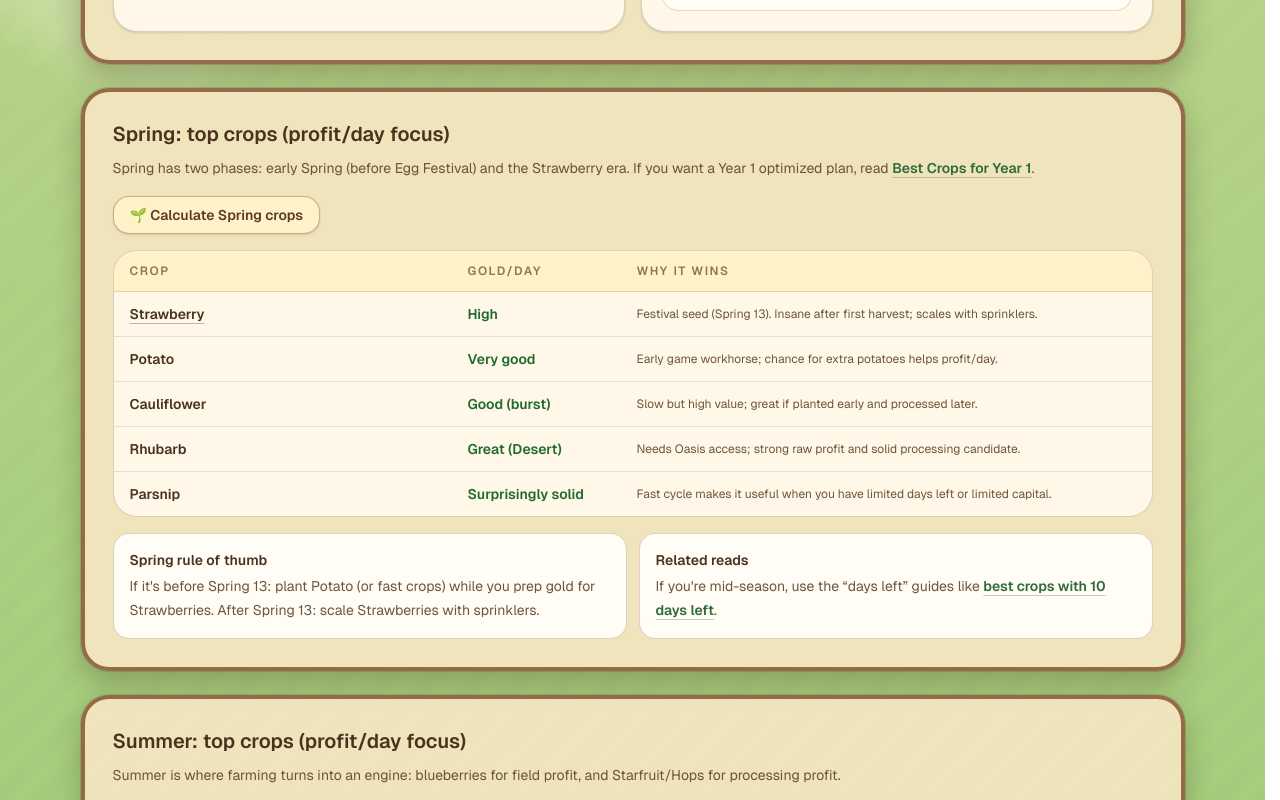
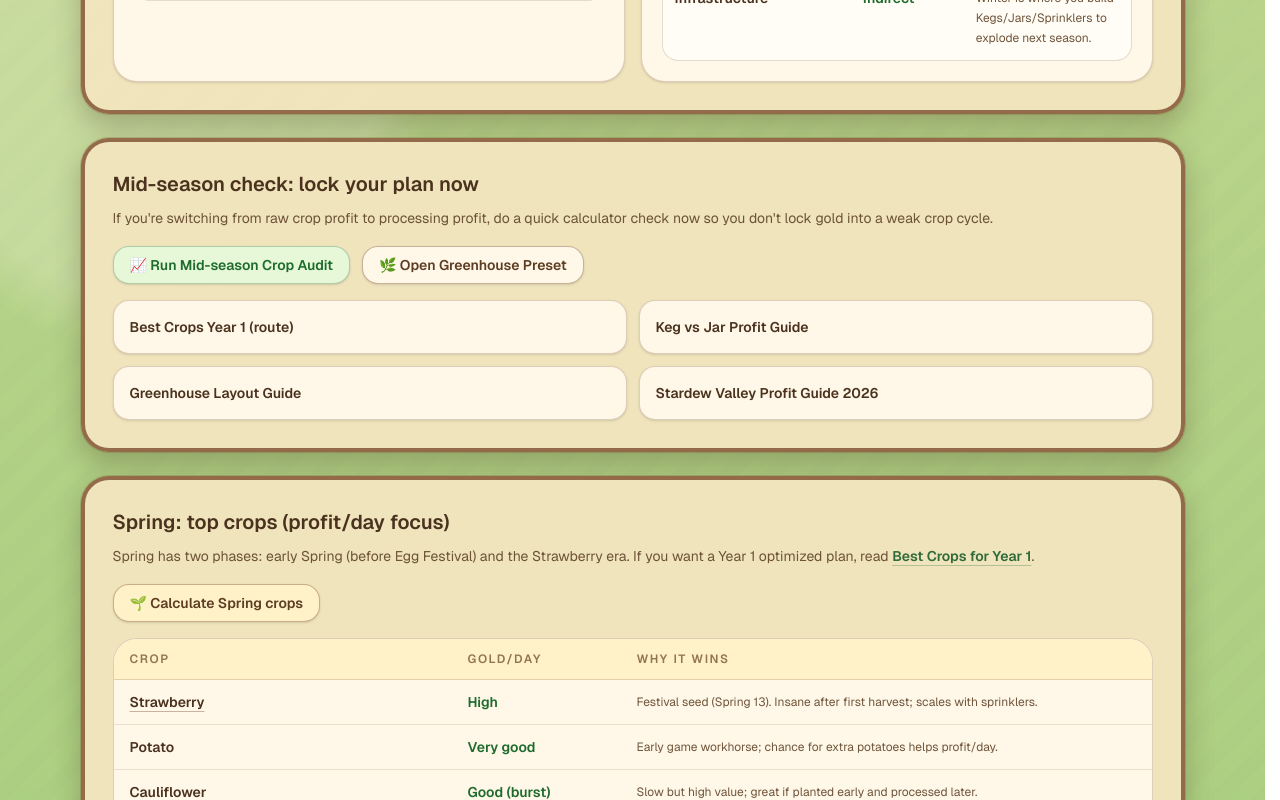
Before and after one commit to yuzhoudabaozhayujiamigou-cloud/stardew-tools, a Next.js app in the folder stardew-tools/: page /blog/best-crops-every-season in a window 1280 px wide. Shown: the part 1340-2140 px from the top of the page. Built offline with nearby package versions, Linux system fonts and the light colour scheme.

Commit message:
blog: enhance best-crops-every-season CTA, FAQ, and internal links

```diff
--- a/stardew-tools/src/app/blog/best-crops-every-season/page.tsx
+++ b/stardew-tools/src/app/blog/best-crops-every-season/page.tsx
@@ -249,6 +249,16 @@
     answer:
       "Focus on fast or repeat-harvest crops, and always check profit/day for the remaining days. The StardewProfit calculator can filter by season and compare profit/day instantly.",
   },
+  {
+    question: "What is the safest no-regret crop route for Year 1?",
+    answer:
+      "A simple route is Potato -> Strawberry in Spring, Blueberry in Summer, and Cranberry in Fall, then spend Winter improving tools and processing capacity. It is stable, low-risk, and easy to scale with sprinklers.",
+  },
+  {
+    question: "How many Kegs or Jars do I need before betting on Starfruit/Hops?",
+    answer:
+      "If you only have a few machines, prioritize easy repeat crops first. Once you have enough Kegs/Jars to process harvests consistently every cycle, Starfruit and Hops become much stronger choices.",
+  },
 ];
 
 const faqZh = [
@@ -271,6 +281,16 @@
     question: "季节快结束了，怎么选作物最赚？",
     answer:
       "看剩余天数，优先选生长快或可重复收获的作物，并对比 gold/day。你也可以直接用 StardewProfit 计算器按季节筛选对比。",
+  },
+  {
+    question: "第一年最稳的无脑赚钱种植路线是什么？",
+    answer:
+      "可以用这条稳健路线：春季土豆 -> 草莓，夏季蓝莓，秋季蔓越莓；冬天把重心放在工具升级和桶/罐子产能建设。上限高、容错也高。",
+  },
+  {
+    question: "桶和罐子不多时，要不要硬玩杨桃/啤酒花？",
+    answer:
+      "不建议。加工产能不足时，先用好养、可重复收获的主力作物更稳。等你桶/罐子数量能稳定消化收成，再切到杨桃/啤酒花会更赚。",
   },
 ];
 
@@ -334,6 +354,15 @@
             </p>
 
             <div className="mt-5 flex flex-wrap gap-3">
+              <TrackedBlogCtaLink
+                href="/calculator?utm_source=best-crops-every-season&utm_medium=cta&utm_campaign=hero-full-plan"
+                fromPath={fromPath}
+                ctaName="best_crops_every_season_hero_utm"
+                className="inline-flex items-center gap-2 rounded-2xl border border-[#2f6a3a]/30 bg-[#e6f8d8] px-4 py-2 text-sm font-semibold text-[#1f6b2e] shadow-sm transition hover:-translate-y-0.5 hover:border-[#2f6a3a]/60 hover:bg-[#d9f2c7]"
+              >
+                🚀 Open Full Crop Planner
+              </TrackedBlogCtaLink>
+
               <TrackedBlogCtaLink
                 href="/calculator?season=spring&profession=artisan"
                 fromPath={fromPath}
@@ -458,6 +487,61 @@
                   </div>
                 </div>
               ))}
+            </div>
+          </section>
+
+          <section className="rounded-[28px] border-4 border-[#7c4d2e]/80 bg-[#f3e5bf]/95 p-5 shadow-[0_12px_28px_rgba(56,41,23,0.28)] ring-1 ring-yellow-900/20 sm:p-7">
+            <h2 className="text-xl font-semibold text-[#4a321e]">
+              Mid-season check: lock your plan now
+            </h2>
+            <p className="mt-2 text-sm leading-6 text-[#5f4228]/90">
+              If you&apos;re switching from raw crop profit to processing profit,
+              do a quick calculator check now so you don&apos;t lock gold into a
+              weak crop cycle.
+            </p>
+            <div className="mt-4 flex flex-wrap gap-3">
+              <TrackedBlogCtaLink
+                href="/calculator?utm_source=best-crops-every-season&utm_medium=cta&utm_campaign=mid-season-check"
+                fromPath={fromPath}
+                ctaName="best_crops_every_season_mid_utm"
+                className="inline-flex items-center gap-2 rounded-2xl border border-[#2f6a3a]/30 bg-[#e6f8d8] px-4 py-2 text-sm font-semibold text-[#1f6b2e] shadow-sm transition hover:-translate-y-0.5 hover:border-[#2f6a3a]/60 hover:bg-[#d9f2c7]"
+              >
+                📈 Run Mid-season Crop Audit
+              </TrackedBlogCtaLink>
+              <TrackedBlogCtaLink
+                href="/calculator?preset=greenhouse&profession=artisan&utm_source=best-crops-every-season&utm_medium=cta&utm_campaign=mid-greenhouse"
+                fromPath={fromPath}
+                ctaName="best_crops_every_season_mid_preset"
+                className="inline-flex items-center gap-2 rounded-2xl border border-[#8a5b3a]/45 bg-[#fff8e8] px-4 py-2 text-sm font-semibold text-[#5c3d23] shadow-sm transition hover:-translate-y-0.5 hover:border-[#7c4d2e]/70 hover:bg-[#fce8b1]"
+              >
+                🌿 Open Greenhouse Preset
+              </TrackedBlogCtaLink>
+            </div>
+            <div className="mt-4 grid gap-3 sm:grid-cols-2">
+              <Link
+                href="/blog/best-crops-year-1"
+                className="rounded-2xl border border-[#7c4d2e]/25 bg-[#fff8e8] p-4 text-sm font-semibold text-[#4a321e] shadow-sm transition hover:-translate-y-0.5 hover:border-[#7c4d2e]/40"
+              >
+                Best Crops Year 1 (route)
+              </Link>
+              <Link
+                href="/blog/keg-vs-jar-profit-guide"
+                className="rounded-2xl border border-[#7c4d2e]/25 bg-[#fff8e8] p-4 text-sm font-semibold text-[#4a321e] shadow-sm transition hover:-translate-y-0.5 hover:border-[#7c4d2e]/40"
+              >
+                Keg vs Jar Profit Guide
+              </Link>
+              <Link
+                href="/blog/greenhouse-layout-guide"
+                className="rounded-2xl border border-[#7c4d2e]/25 bg-[#fff8e8] p-4 text-sm font-semibold text-[#4a321e] shadow-sm transition hover:-translate-y-0.5 hover:border-[#7c4d2e]/40"
+              >
+                Greenhouse Layout Guide
+              </Link>
+              <Link
+                href="/blog/stardew-valley-profit-guide-2026"
+                className="rounded-2xl border border-[#7c4d2e]/25 bg-[#fff8e8] p-4 text-sm font-semibold text-[#4a321e] shadow-sm transition hover:-translate-y-0.5 hover:border-[#7c4d2e]/40"
+              >
+                Stardew Valley Profit Guide 2026
+              </Link>
             </div>
           </section>
 
@@ -932,6 +1016,35 @@
           </section>
 
           <section className="rounded-[28px] border-4 border-[#7c4d2e]/80 bg-[#f3e5bf]/95 p-5 shadow-[0_12px_28px_rgba(56,41,23,0.28)] ring-1 ring-yellow-900/20 sm:p-7">
+            <h2 className="text-xl font-semibold text-[#4a321e]">
+              Final step: turn this guide into your exact crop plan
+            </h2>
+            <p className="mt-2 text-sm leading-6 text-[#5f4228]/90">
+              You already have the best seasonal shortlist. Run one last check
+              with your current day, profession, and machine count so every
+              field tile is optimized for your farm state.
+            </p>
+            <div className="mt-4 flex flex-wrap gap-3">
+              <TrackedBlogCtaLink
+                href="/calculator?utm_source=best-crops-every-season&utm_medium=cta&utm_campaign=end-final-check"
+                fromPath={fromPath}
+                ctaName="best_crops_every_season_end_utm"
+                className="inline-flex items-center gap-2 rounded-2xl border border-[#2f6a3a]/30 bg-[#e6f8d8] px-4 py-2 text-sm font-semibold text-[#1f6b2e] shadow-sm transition hover:-translate-y-0.5 hover:border-[#2f6a3a]/60 hover:bg-[#d9f2c7]"
+              >
+                ✅ Open Final Crop Check
+              </TrackedBlogCtaLink>
+              <TrackedBlogCtaLink
+                href="/calculator?preset=keg-vs-jar-starfruit&profession=artisan&utm_source=best-crops-every-season&utm_medium=cta&utm_campaign=end-processing"
+                fromPath={fromPath}
+                ctaName="best_crops_every_season_end_preset"
+                className="inline-flex items-center gap-2 rounded-2xl border border-[#8a5b3a]/45 bg-[#fff8e8] px-4 py-2 text-sm font-semibold text-[#5c3d23] shadow-sm transition hover:-translate-y-0.5 hover:border-[#7c4d2e]/70 hover:bg-[#fce8b1]"
+              >
+                🧪 Compare Processing Preset
+              </TrackedBlogCtaLink>
+            </div>
+          </section>
+
+          <section className="rounded-[28px] border-4 border-[#7c4d2e]/80 bg-[#f3e5bf]/95 p-5 shadow-[0_12px_28px_rgba(56,41,23,0.28)] ring-1 ring-yellow-900/20 sm:p-7">
             <h2 className="text-xl font-semibold text-[#4a321e]">Read next</h2>
             <p className="mt-2 text-sm leading-6 text-[#5f4228]/90">
               If you want to go deeper, these posts connect directly to picking
```
